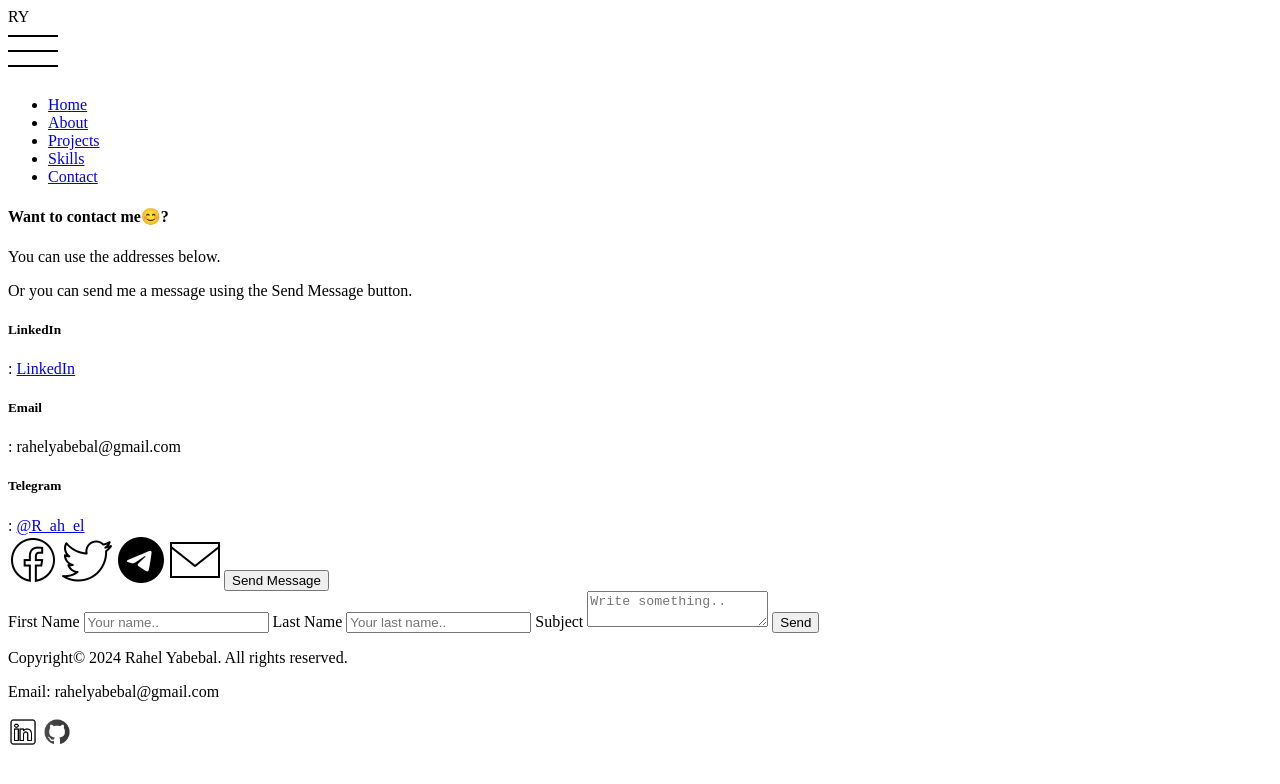
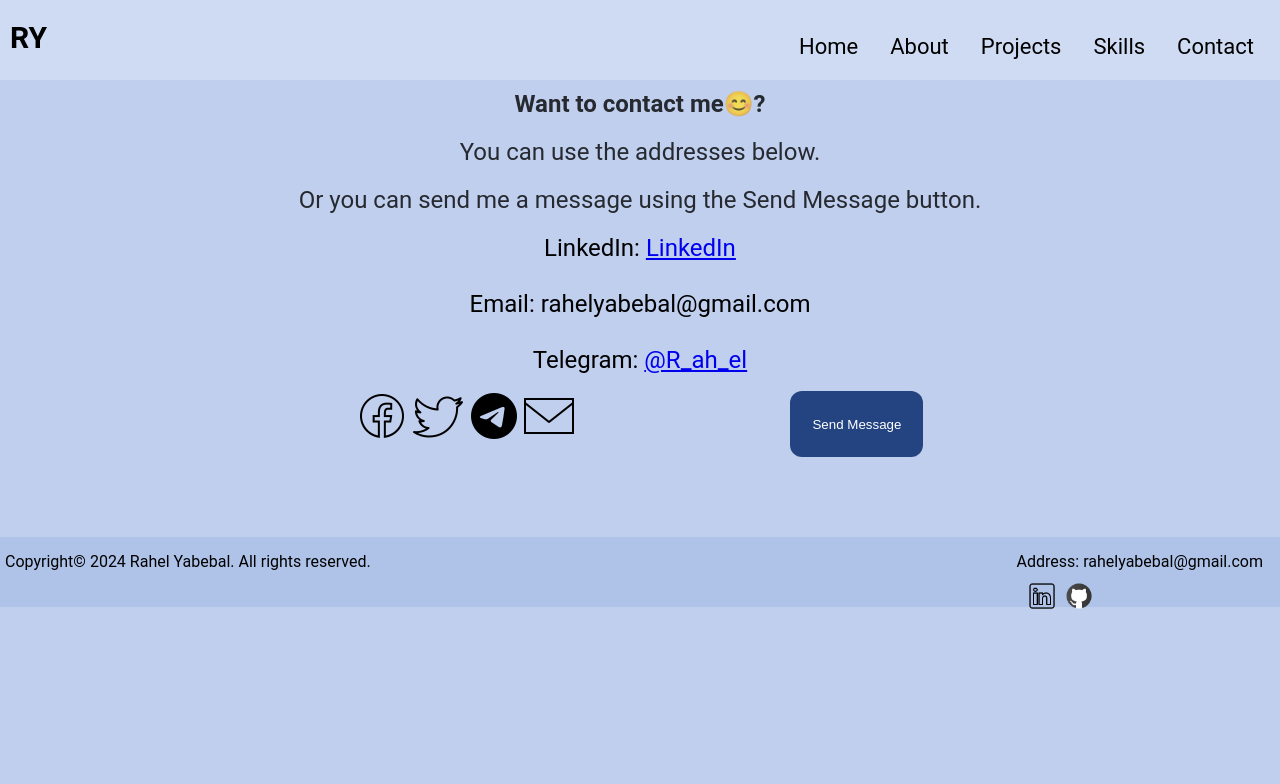
Before and after one commit to rahel-yab/UGR-6200-15-portfolio-profile-html-css-js, a plain HTML site: page src/contact.html in a window 1280 px wide. Drawn offline with Linux system fonts and the light colour scheme.

Commit message:
added css to contact page

```diff
--- a/src/contact.html
+++ b/src/contact.html
@@ -4,13 +4,17 @@
     <meta charset="UTF-8" />
     <meta name="viewport" content="width=device-width, initial-scale=1.0" />
     <title>Rahel-Yabebal Portfolio</title>
+    <link rel="stylesheet" href="../src/css/contact.css" />
   </head>
   <body>
-    <header>
-      <span>RY</span>
-      <div><img width="50" src="images/menu.png" alt="menu" /></div>
+    <header class="header">
+      <div class="header-2">
+        <span class="logo">RY</span>
+        <div class="menu">
+          <img width="50" src="images/menu.png" alt="menu" />
+        </div>
         <nav>
-        <ul>
+          <ul class="nav-bar">
             <li><a href="index.html">Home</a></li>
             <li><a href="about.html">About</a></li>
             <li><a href="projects.html">Projects</a></li>
@@ -18,33 +22,47 @@
             <li><a href="contact.html">Contact</a></li>
           </ul>
         </nav>
+      </div>
     </header>
-    <main>
+    <main class="body">
       <section id="contact">
+        <div class="contact-me">
           <h4>Want to contact me😊?</h4>
           <div>
             <p>You can use the addresses below.</p>
             <p>Or you can send me a message using the Send Message button.</p>
           </div>
-        <div>
-          <h5>LinkedIn</h5>
-          :
+        </div>
+
+        <div class="contacts">
+          <span
+            >LinkedIn:
             <a href="https://www.linkedin.com/in/rahel-yabebal-80795b2ba/"
               >LinkedIn</a
+            ></span
           >
-          <h5>Email</h5>
-          : rahelyabebal@gmail.com
-          <h5>Telegram</h5>
-          : <a href="https://t.me/R_ah_el">@R_ah_el</a>
+          <span>Email: rahelyabebal@gmail.com</span>
+          <span>Telegram: <a href="https://t.me/R_ah_el">@R_ah_el</a></span>
         </div>
+        <div class="address-logo">
           <div>
-          <img width="50" src="images/facebook_logo.png" alt="Facebook logo" />
+            <img
+              width="50"
+              src="images/facebook_logo.png"
+              alt="Facebook logo"
+            />
             <img width="50" src="images/twitter_logo.png" alt="Twitter logo" />
-          <img width="50" src="images/telegram_logo.png" alt="Telegram logo" />
+            <img
+              width="50"
+              src="images/telegram_logo.png"
+              alt="Telegram logo"
+            />
             <img width="50" src="images/email_logo.png" alt="Email logo" />
-          <button>Send Message</button>
           </div>
-        <div class="form">
+          <button id="send-message">Send Message</button>
+        </div>
+
+        <div class="form" id="message-form">
           <form action="send_message">
             <label for="fname">First Name</label>
             <input
@@ -66,28 +84,34 @@
               name="subject"
               placeholder="Write something.."
             ></textarea>
-            <input type="submit" value="Send" />
+            <input id="send" type="submit" value="Send" />
           </form>
         </div>
       </section>
     </main>
-    <footer>
+    <footer class="footer">
+      <div class="footer-2">
         <div class="copyright">
           <p>Copyright© 2024 Rahel Yabebal. All rights reserved.</p>
         </div>
-      <div>
-        <p>Email: rahelyabebal@gmail.com</p>
+        <div class="address">
+          <p>Address: rahelyabebal@gmail.com</p>
           <div class="logo">
             <a
               href="https://www.linkedin.com/in/rahel-yabebal-80795b2ba/"
               target="_blank"
-            ><img width="30" src="images/linkedin_logo.png" alt="LinkedIn logo"
+              ><img
+                width="30"
+                src="images/linkedin_logo.png"
+                alt="LinkedIn logo"
             /></a>
             <a href="https://github.com/rahel-yab" target="_blank"
               ><img width="30" src="images/github_logo.png" alt="GitHub logo"
             /></a>
           </div>
         </div>
+      </div>
     </footer>
   </body>
+  <script src="../src/js/script.js"></script>
 </html>
--- /dev/null
+++ b/src/css/contact.css
@@ -0,0 +1,150 @@
+* {
+  margin: 0;
+  padding: auto;
+}
+body {
+  position: relative;
+  background: #bfcfed;
+  font-family: "Roboto";
+  font-size: medium;
+}
+.header {
+  background-color: #cfdbf2;
+  height: 60px;
+  padding: 10px 0;
+}
+.nav-bar {
+  display: flex;
+  justify-content: flex-end;
+  list-style-type: none;
+  margin: 10px;
+  padding: 0;
+}
+.nav-bar li a {
+  display: block;
+  color: black;
+  text-align: center;
+  padding: 14px 16px;
+  font-size: 22px;
+  text-decoration: none;
+}
+.nav-bar li a:hover {
+  background-color: #afc3e9;
+}
+.logo {
+  font-size: 30px;
+  font-weight: bolder;
+  margin: 10px;
+}
+.menu {
+  float: right;
+}
+.header-2 {
+  display: flex;
+  justify-content: space-between;
+}
+.body {
+  text-align: center;
+  background-color: #bfcfed;
+  font-size: 1.5em;
+  line-height: 2em;
+}
+.contacts {
+  display: flex;
+  flex-direction: column;
+  gap: 8px;
+}
+.contact-me {
+  text-align: center;
+  color: rgba(0, 0, 0, 0.8);
+}
+
+.contacts span {
+  display: inline-block;
+}
+#message-form {
+  display: none;
+}
+
+#send-message {
+  padding: 14px 22px;
+  background-color: #234480;
+  color: white;
+  border-radius: 12px;
+  border: none;
+}
+#send-message:hover {
+  background-color: #afc3e9;
+  color: black;
+  font-weight: bold;
+}
+form {
+  background-color: #cfdbf2;
+  padding: 13px;
+  border-radius: 10px;
+  width: 20%;
+  margin: 0 auto;
+}
+
+label {
+  display: inline;
+  margin-bottom: 8px;
+  font-weight: 0.3em;
+}
+
+input[type="text"],
+textarea {
+  width: 80%;
+  padding: 10px;
+  margin-bottom: 5px;
+  border: 1px solid #ccc;
+  border-radius: 4px;
+  background-color: #afc3e9;
+}
+
+textarea {
+  height: 70px;
+}
+
+input[type="submit"] {
+  background-color: #234480;
+  color: white;
+  padding: 10px 20px;
+  border: none;
+  border-radius: 4px;
+  cursor: pointer;
+}
+
+input[type="submit"]:hover {
+  background-color: #afc3e9;
+  color: black;
+}
+.footer {
+  background-color: #afc3e9;
+  height: 50px;
+  padding: 10px 0;
+  margin-top: 5em;
+}
+.footer-2 {
+  display: flex;
+  justify-content: space-between;
+  padding: 5px;
+  margin-top: auto;
+}
+.address {
+  margin-right: 12px;
+}
+.address-logo {
+  display: flex;
+  justify-content: center;
+  gap: 9em;
+  margin: 0.3em;
+}
+.address-logo img {
+  max-width: 50px;
+}
+@media (min-width: 900px) {
+  .menu {
+    display: none;
+  }
+}
--- /dev/null
+++ b/src/js/script.js
@@ -0,0 +1,12 @@
+document.getElementById("send-message").addEventListener("click", function () {
+  var form = document.getElementById("message-form");
+  if (form.style.display === "none") {
+    form.style.display = "block";
+  } else {
+    form.style.display = "none";
+  }
+});
+document.getElementById("send").addEventListener("click", function (event) {
+  event.preventDefault();
+  alert("your message is recieved.");
+});
```
Also changed, not shown: 1 other file. Lines whose indentation alone changed are shown as unchanged.
